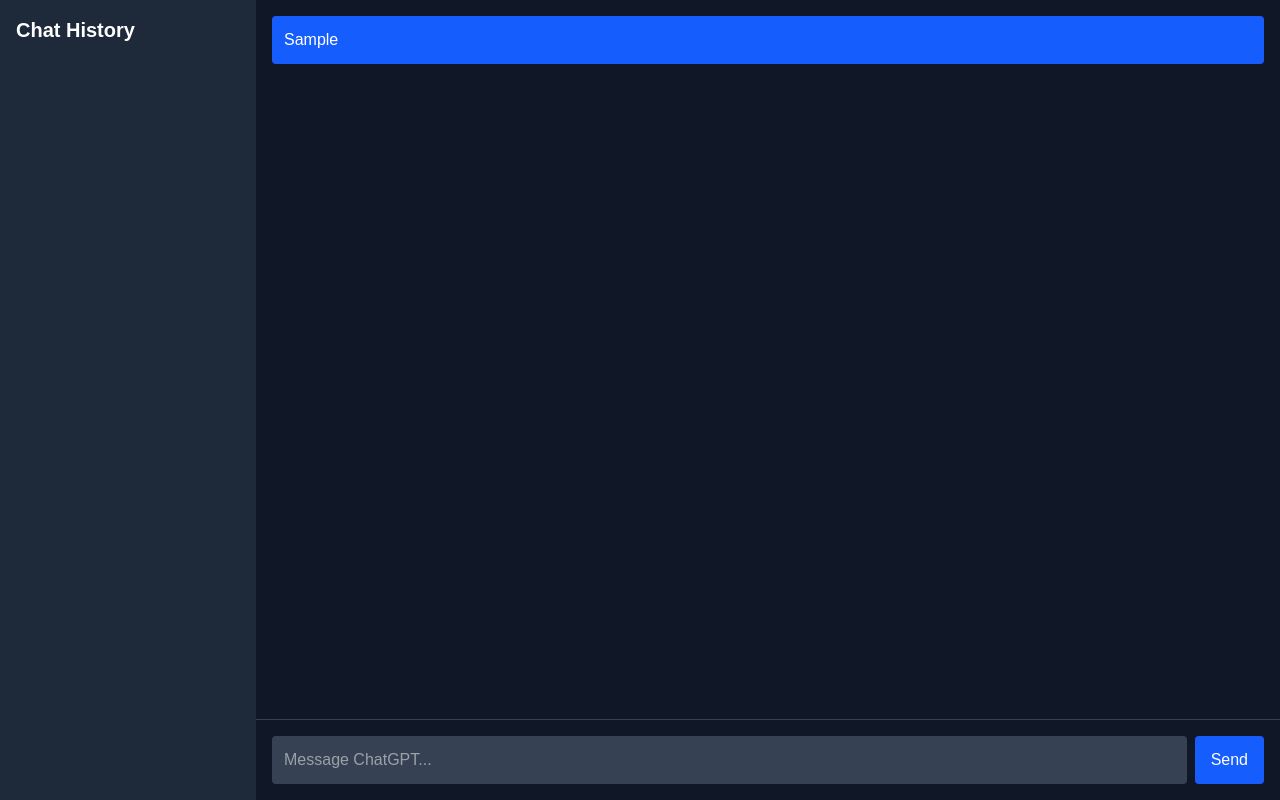
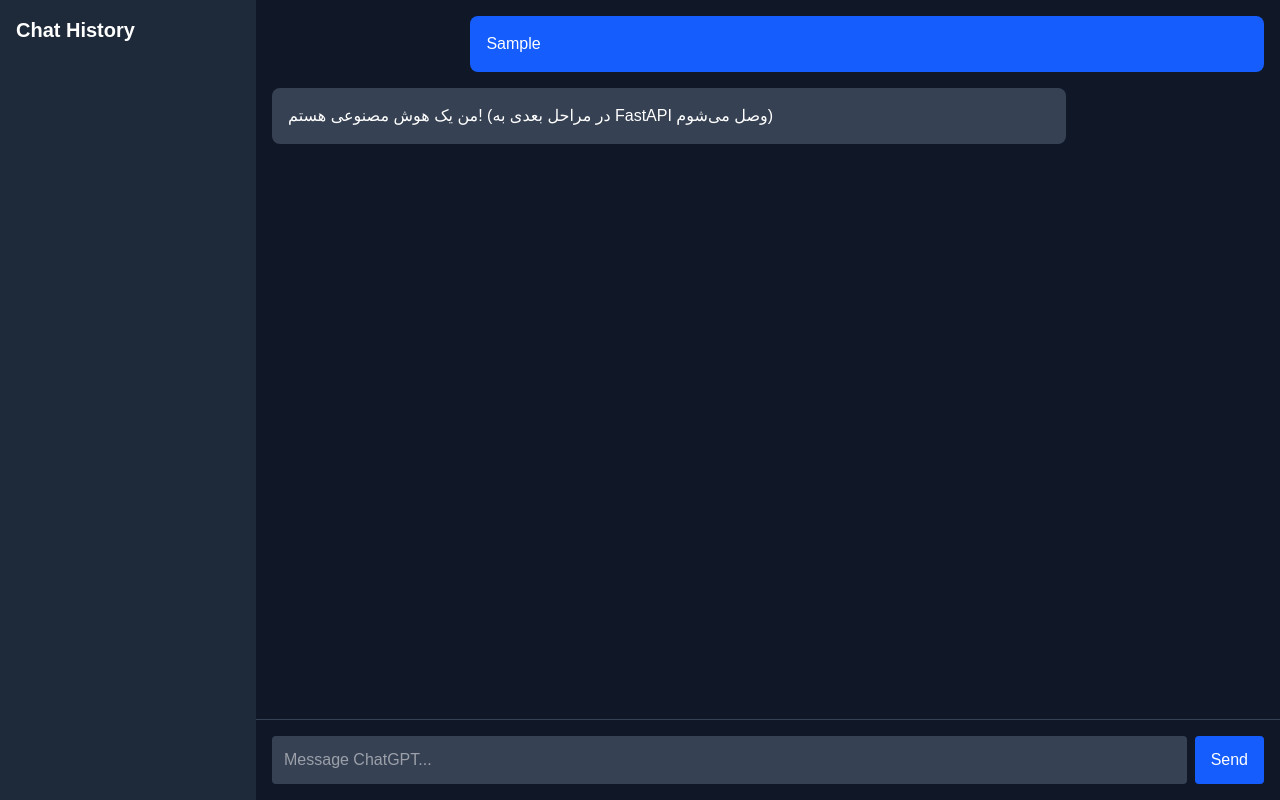
Before and after one commit to alan-shabrandi/chatgpt-clone, a Next.js app in the folder frontend/: page / in a window 1280 px wide. Both pictures are taken after typing "Sample" into the empty fields and a click on the button "Send". Built offline with nearby package versions, Linux system fonts and the light colour scheme.

Commit message:
feat: add AI response simulation with delay

```diff
--- a/frontend/app/page.tsx
+++ b/frontend/app/page.tsx
@@ -11,32 +11,41 @@ export default function Home() {
   const handleSend = () => {
     if (!input.trim()) return;
 
-    // اضافه کردن پیام کاربر به لیست
-    setMessages([...messages, { role: "user", content: input }]);
+    const userMessage = { role: "user", content: input };
+    setMessages((prev) => [...prev, userMessage]);
     setInput("");
+
+    setTimeout(() => {
+      const aiResponse = {
+        role: "assistant",
+        content: "من یک هوش مصنوعی هستم! (در مراحل بعدی به FastAPI وصل می‌شوم)",
+      };
+      setMessages((prev) => [...prev, aiResponse]);
+    }, 1000);
   };
 
   return (
     <div className="flex h-screen bg-gray-900 text-white">
-      {/* Sidebar - بدون تغییر */}
       <aside className="w-64 bg-gray-800 p-4 hidden md:flex flex-col">
         <h2 className="text-xl font-bold mb-4">Chat History</h2>
       </aside>
 
       <main className="flex-1 flex flex-col">
-        {/* نمایش لیست پیام‌ها */}
         <div className="flex-1 p-4 overflow-y-auto space-y-4">
           {messages.map((msg, index) => (
             <div
               key={index}
-              className={`p-3 rounded ${msg.role === "user" ? "bg-blue-600 self-end" : "bg-gray-700"}`}
+              className={`p-4 rounded-lg max-w-[80%] ${
+                msg.role === "user"
+                  ? "bg-blue-600 ml-auto"
+                  : "bg-gray-700 mr-auto"
+              }`}
             >
               {msg.content}
             </div>
           ))}
         </div>
 
-        {/* بخش ورودی */}
         <div className="p-4 border-t border-gray-700 flex gap-2">
           <input
             value={input}
```
